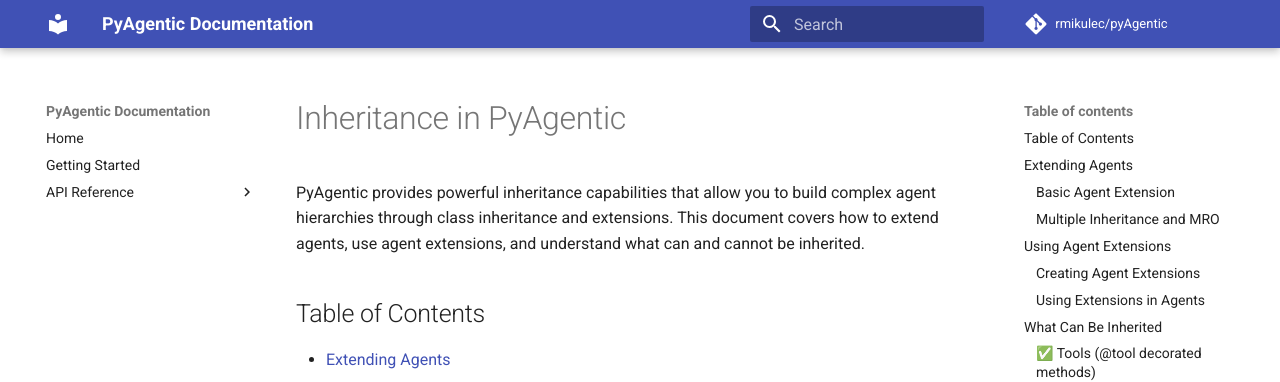
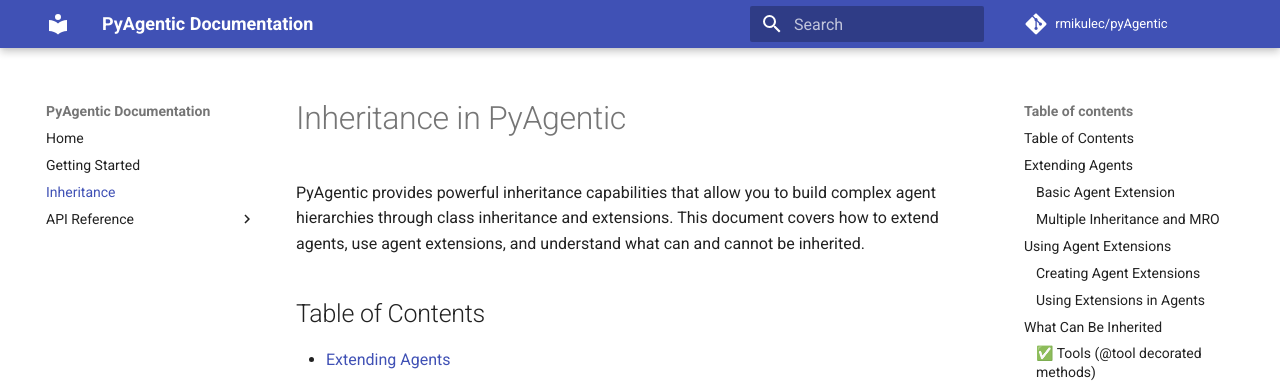
Before and after one commit to rmikulec/pyAgentic, an MkDocs documentation site: the page built from docs/Inheritance.md, in a window 1280 px wide. Shown: the top 382 px of the page. Built offline with MkDocs 1.6.1 and Material for MkDocs 9.7.7, drawn with Linux system fonts in a browser that asks for light colours; comment, search, counter and statistics services are not loaded.

Commit message:
Added inheritance page to docs sidebar

```diff
--- a/mkdocs.yml
+++ b/mkdocs.yml
@@ -6,6 +6,7 @@
 nav:
   - Home: index.md
   - Getting Started: getting-started.md
+  - Inheritance: Inheritance.md
   - API Reference:
       - Modules: reference/modules.md
 
```
